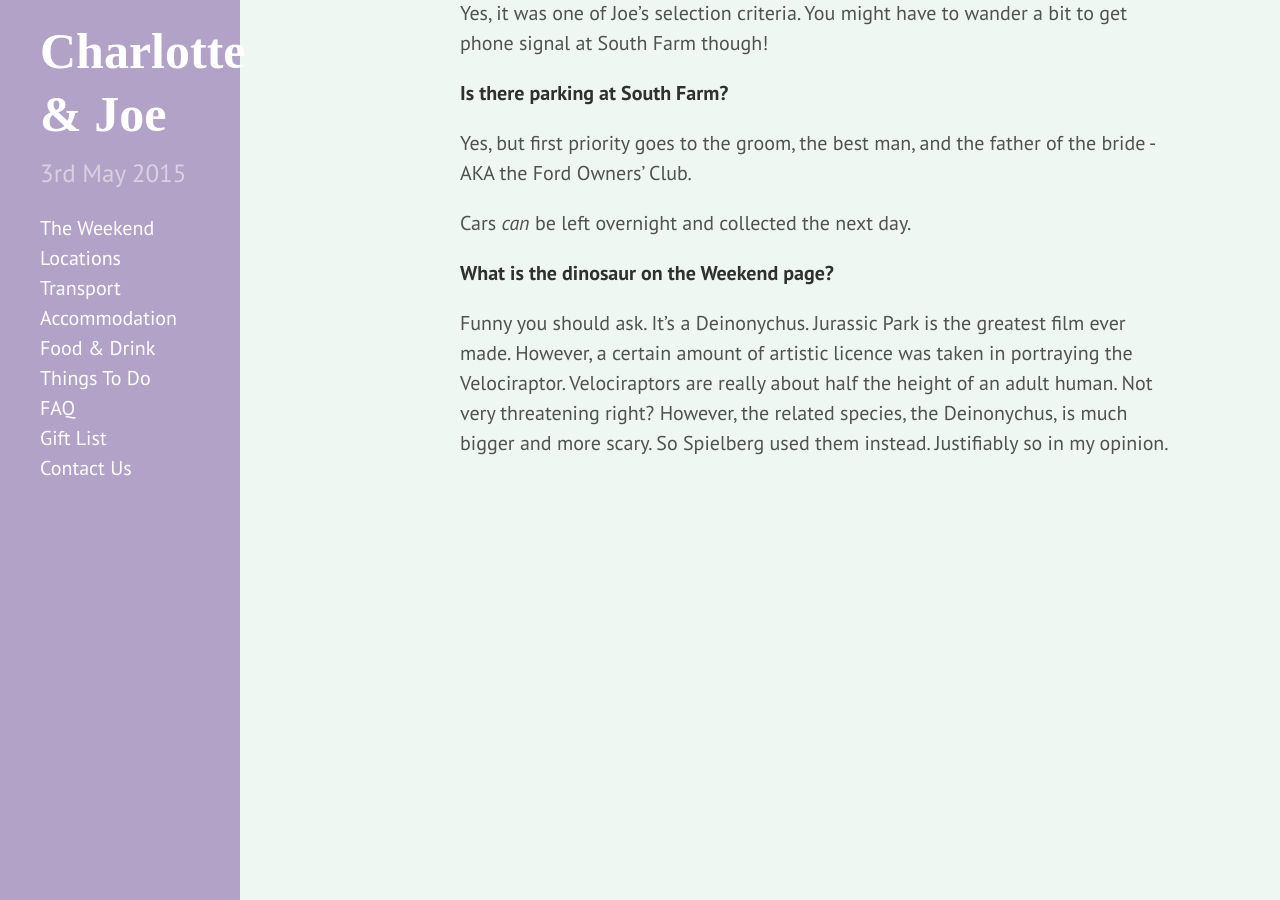
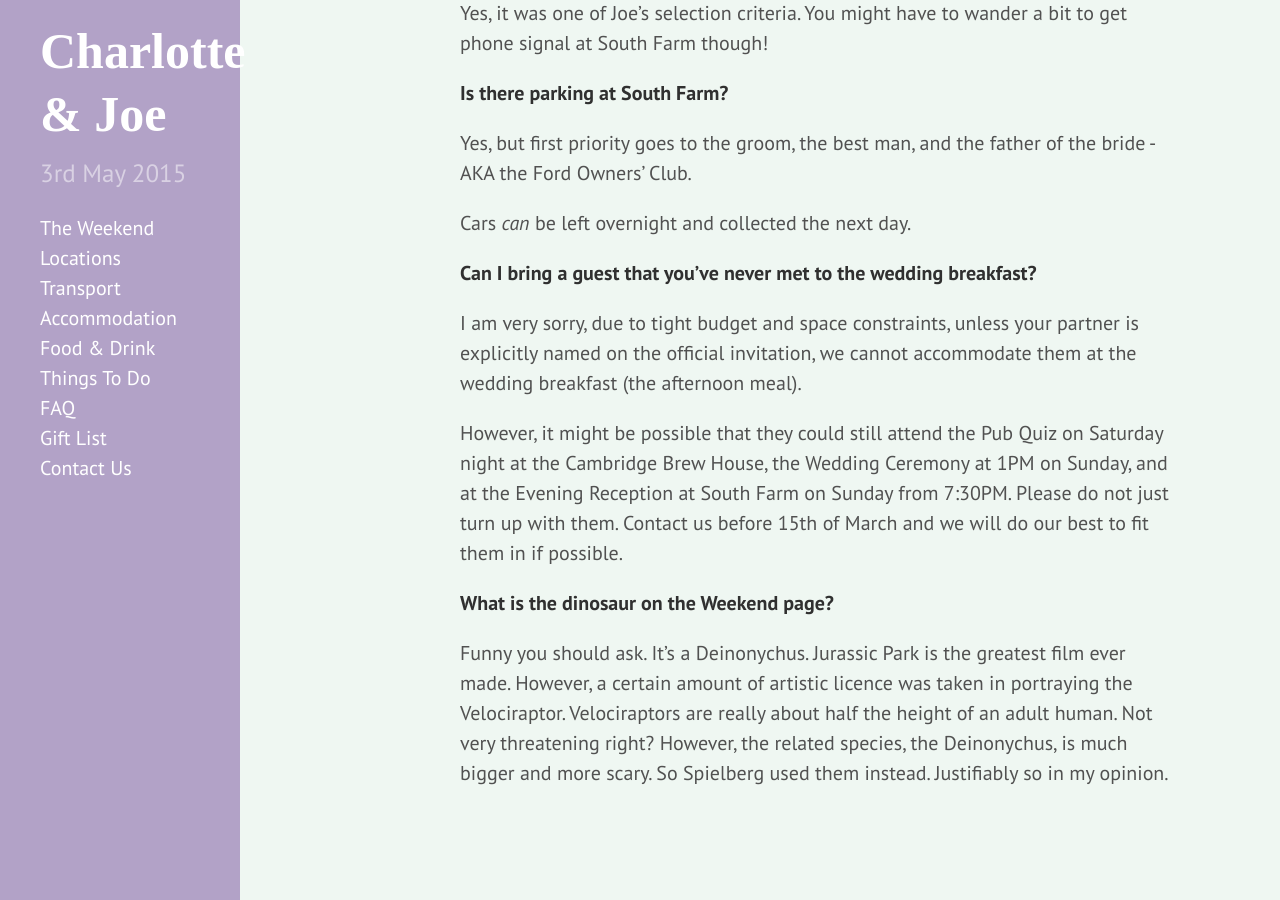
Before and after one commit to CharlotteAndJoe2015/charlotteandjoe2015.github.io, a Jekyll site: the page built from faq.md, in a window 1280 px wide and 900 px high, scrolled down 792 px. Built offline with Jekyll 4.4.1, drawn with Linux system fonts in a browser that asks for light colours; some web fonts are replaced; Markdown is read by kramdown in place of the engine named in the settings.

Commit message:
Add Q about random guests

```diff
--- a/faq.md
+++ b/faq.md
@@ -21,6 +21,12 @@ Yes, but first priority goes to the groom, the best man, and the father of the b
 
 Cars *can* be left overnight and collected the next day.
 
+**Can I bring a guest that you’ve never met to the wedding breakfast?**
+
+I am very sorry, due to tight budget and space constraints, unless your partner is explicitly named on the official invitation, we cannot accommodate them at the wedding breakfast (the afternoon meal).
+
+However, it might be possible that they could still attend the Pub Quiz on Saturday night at the Cambridge Brew House, the Wedding Ceremony at 1PM on Sunday, and at the Evening Reception at South Farm on Sunday from 7:30PM. Please do not just turn up with them. Contact us before 15th of March and we will do our best to fit them in if possible.
+
 **What is the dinosaur on the Weekend page?**
 
 Funny you should ask. It's a Deinonychus. Jurassic Park is the greatest film ever made. However, a certain amount of artistic licence was taken in portraying the Velociraptor. Velociraptors are really about half the height of an adult human. Not very threatening right? However, the related species, the Deinonychus, is much bigger and more scary. So Spielberg used them instead. Justifiably so in my opinion.
```
